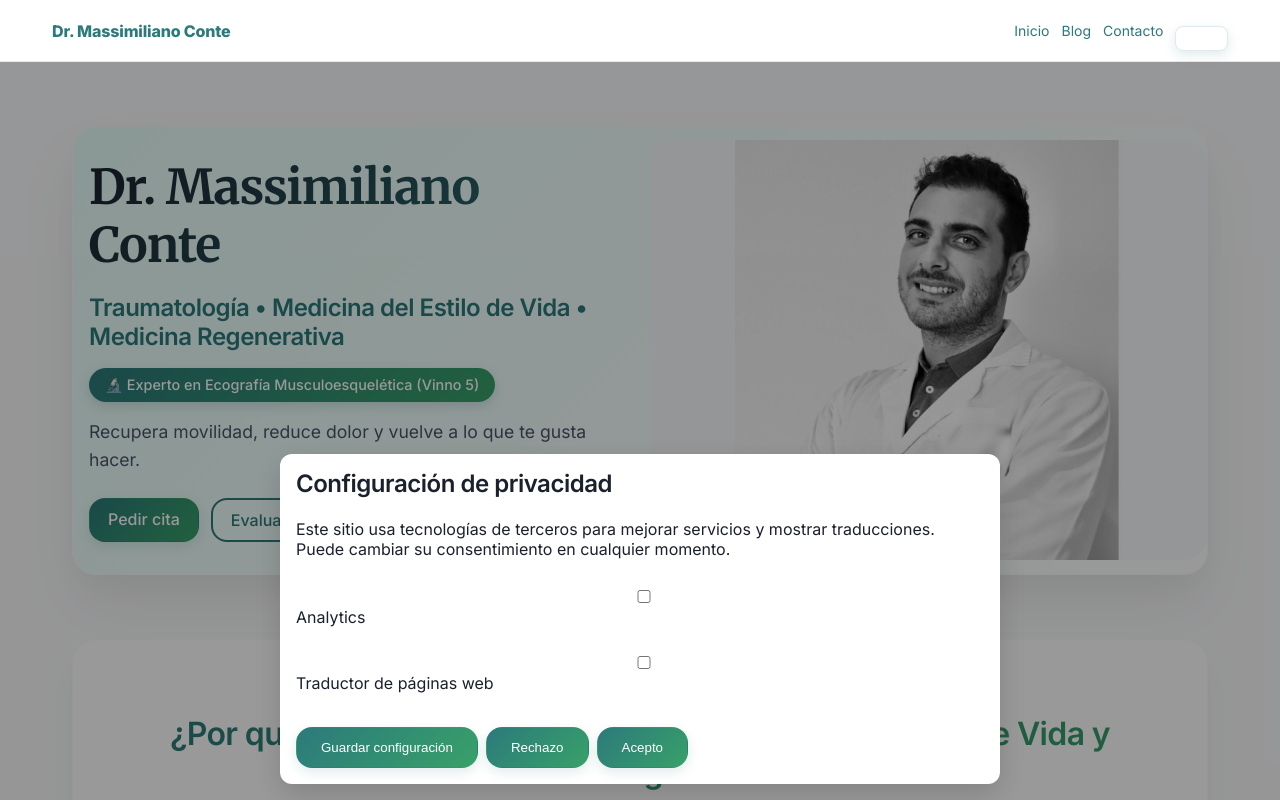
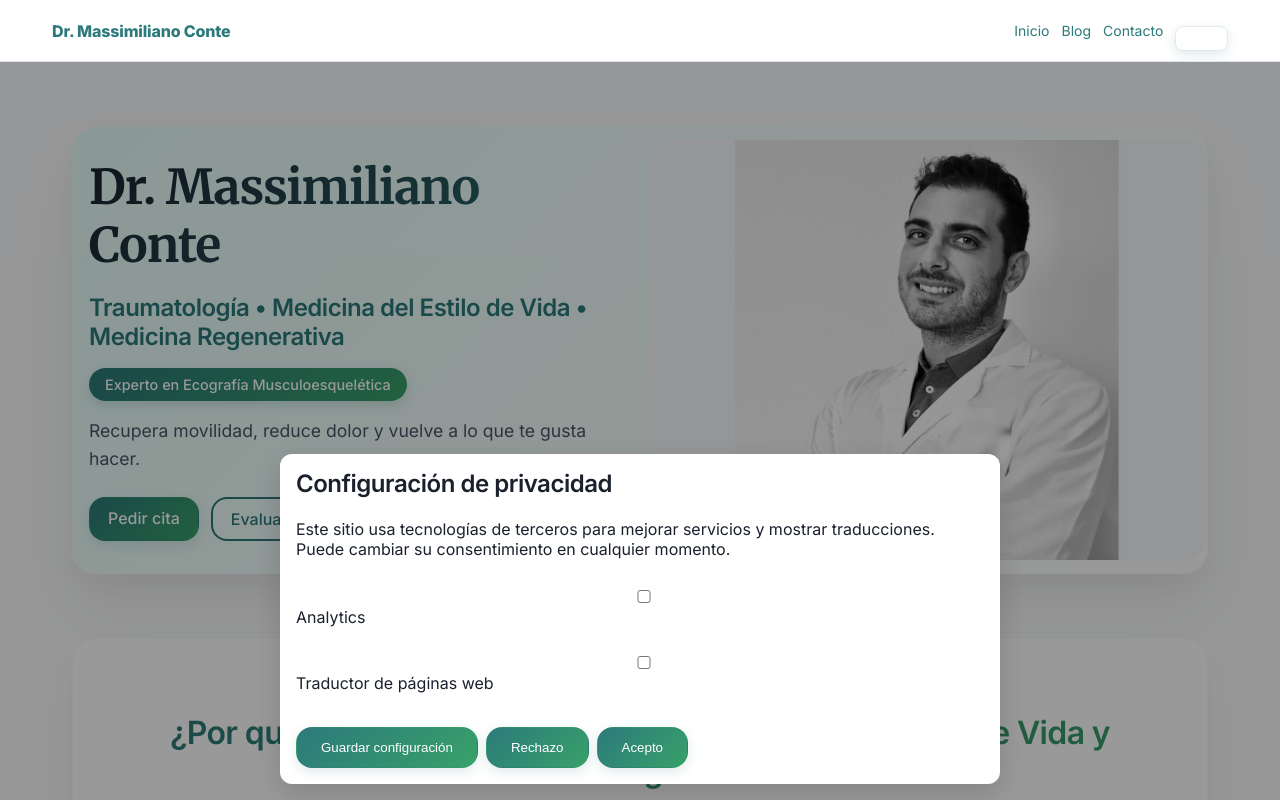
Before and after one commit to Mariabuve/massiconte, a Next.js app: page / in a window 1280 px wide. Shown: the top 800 px of the page. Built offline with nearby package versions, Linux system fonts and the light colour scheme.

Commit message:
fix: remove Vinno 5 and microscope emoji from ultrasound titles

```diff
--- a/src/app/page.tsx
+++ b/src/app/page.tsx
@@ -28,7 +28,7 @@ export default function HomePage() {
               marginBottom: "var(--space-4)",
               boxShadow: "0 4px 12px rgba(44, 122, 123, 0.2)"
             }}>
-              🔬 Experto en Ecografía Musculoesquelética (Vinno 5)
+              Experto en Ecografía Musculoesquelética
             </div>
             <p style={{ color: "var(--muted)", maxWidth: 760, margin: "0 0 var(--space-6)", fontSize: "1.1rem", lineHeight: 1.6 }}>
               Recupera movilidad, reduce dolor y vuelve a lo que te gusta hacer.
@@ -153,9 +153,9 @@ export default function HomePage() {
             padding: "var(--space-8)",
             border: "1px solid var(--border-light)"
           }}>
-            <h3 style={{ color: "var(--accent)", marginBottom: "var(--space-3)" }}>🔬 Ecografía Musculoesquelética</h3>
+            <h3 style={{ color: "var(--accent)", marginBottom: "var(--space-3)" }}>Ecografía Musculoesquelética</h3>
             <p style={{ margin: 0, color: "var(--muted)" }}>
-              Diagnóstico preciso con ecógrafo Vinno 5 para lesiones musculares, tendinosas y articulares.
+              Diagnóstico preciso para lesiones musculares, tendinosas y articulares.
             </p>
           </div>
           <div className="panel shadow" style={{
```
